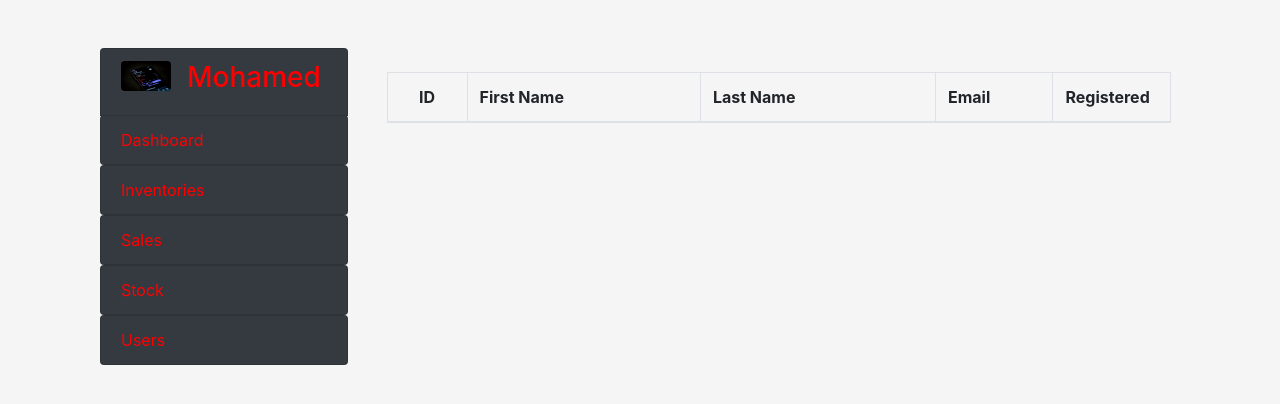
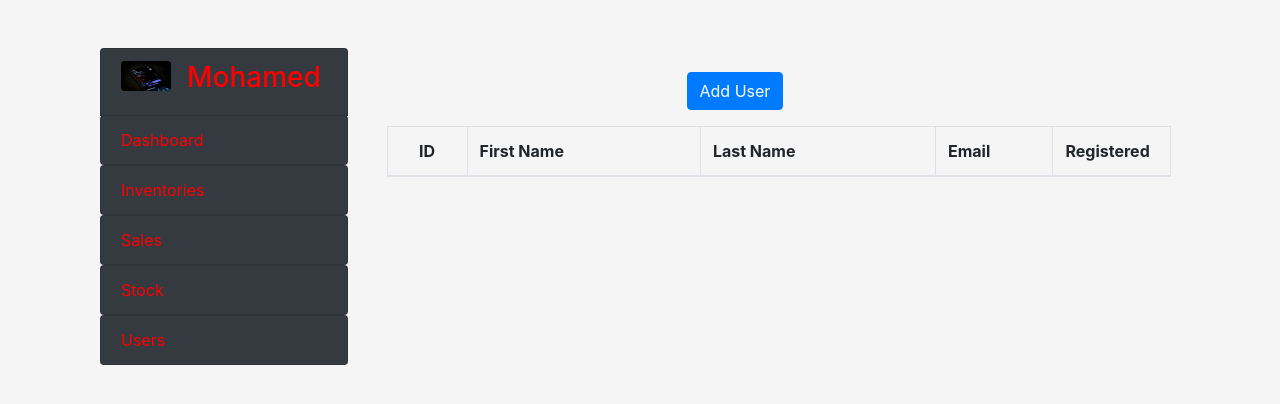
Before and after one commit to mohamedm10/Inventory-Management-System, a Flask app: page /users in a window 1280 px wide. Shown: the part 56-460 px from the top of the page. Run offline with Flask 2, Linux system fonts and the light colour scheme; lists and menus that the app fills with data are empty; some libraries are stand-ins or nearby versions.

Commit message:
added add user modal

```diff
--- a/main.py
+++ b/main.py
@@ -1,5 +1,6 @@
 from flask import Flask, request, render_template, redirect, url_for
 from flask import json , render_template
+from sqlalchemy.sql.elements import Null
 from configs.base_config import Development, Staging
 from werkzeug.utils import redirect
 from flask_sqlalchemy import SQLAlchemy
@@ -189,6 +190,30 @@ def users():
 
     return render_template('users.html',all_users=all_users)
 
+@app.route('/add_user', methods=['POST'])
+def add_user():
+    if request.method == 'GET':
+        return render_template('users.html')
+
+    first_name = request.form['f_name']
+    last_name = request.form['l_name']
+    email = request.form['email']
+    password = request.form['password']
+    confirm_password = request.form['confirm_password']
+
+    user_check = User.query.filter_by(email=email).first()
+
+    if user_check.email==request.form['email']:
+
+        return redirect(url_for('users'))
+
+    new_user = User(first_name=first_name, last_name=last_name, email=email, password=password, confirm_password=confirm_password)
+
+    db.session.add(new_user)
+    db.session.commit()
+
+    return redirect(url_for('users'))
+
 @app.route('/users/<int:id>')
 def user_id(id):
     return 'users id' +" "+ str(id)
--- a/templates/users.html
+++ b/templates/users.html
@@ -11,9 +11,64 @@
             {% include "sidebar.html" %}
           </div>
           <!-- side bar end -->
+          <!-- page content START -->
           <div class="col-md-9 col-sm-6 p-4" >
-            <!-- Analytics -->
-            <!-- Cards -->
+            {{ error }}
+             <div>
+             <!-- Pop In button -->
+
+                  <button type="button" class="btn btn-primary mb-3 push" data-toggle="modal" data-target="#modal-block-popin" style="margin-left: 300px;">Add User</button>
+
+
+          <!-- END Pop In button -->
+          <!-- Pop In Block Modal -->
+        <div class="modal fade" id="modal-block-popin" tabindex="-1" role="dialog" aria-labelledby="modal-block-popin" aria-hidden="true">
+          <div class="modal-dialog modal-dialog-popin" role="document">
+              <div class="modal-content" style="padding: 10px;">
+                  <div class="block block-rounded block-themed block-transparent mb-0">
+                      <div class="block-header bg-primary-dark">
+                          <h3 class="block-title">User Information</h3>
+                          <div class="block-options">
+
+                          </div>
+                      </div>
+                      <div class="block-content font-size-sm">
+                         <form action="add_user" method="POST">
+                           <div class="form-group">
+                             <label for="textform">First Name</label>
+                           <input type="text" class="form-control" name="f_name" placeholder="first name" value="">
+                            </div>
+                            <div class="form-group">
+                              <label for="textform">Last Name</label>
+                            <input type="text" class="form-control" name="l_name" placeholder="last name" value="">
+                             </div>
+                             <div class="form-group">
+                              <label for="textform">Email </label>
+                            <input type="text" class="form-control" name="email" placeholder="email" value="">
+                             </div>
+                             <div class="form-group">
+                              <label for="textform">Password </label>
+                            <input type="password" class="form-control" name="password" placeholder="password" value="">
+                             </div>
+                             <div class="form-group">
+                              <label for="textform">Confirm Password</label>
+                            <input type="password" class="form-control" name="confirm_password" placeholder="confirm password" value="">
+                             </div>
+                             <button type="submit" class="btn btn-primary">Submit</button>
+                         </form>
+                      </div>
+                      <div class="block-content block-content-full text-right border-top">
+                          <button type="button" class="btn btn-alt-primary mr-1" data-dismiss="modal">Close</button>
+
+                      </div>
+                  </div>
+              </div>
+          </div>
+      </div>
+      <!-- END Pop In Block Modal -->
+        </div>
+
+
             <div class="row">
               <table class="table table-bordered table-striped table-vcenter js-dataTable-full">
                 <thead>
@@ -51,6 +106,7 @@
             </div>
 
           </div>
+          <!-- page content END -->
         </div>
       </div>
       {% endblock %}
```
